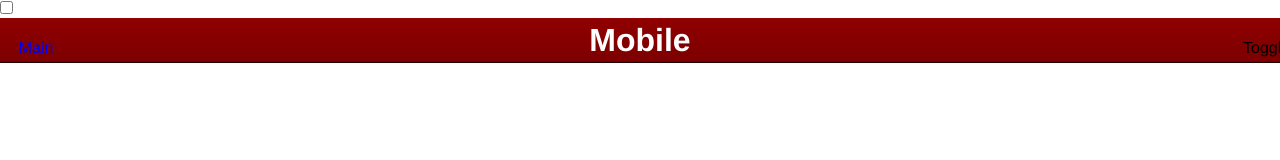
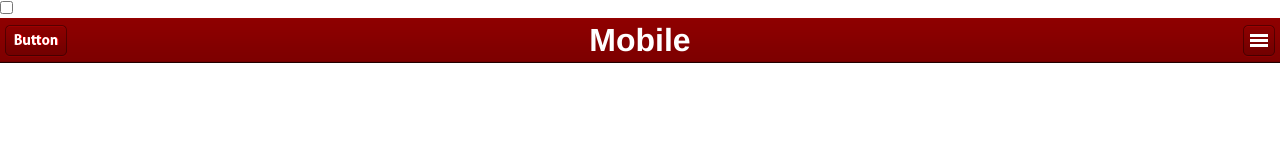
Before and after one commit to joong0818/TodayCommit, a plain HTML site: page index.html in a window 1280 px wide. Drawn offline with Linux system fonts and the light colour scheme.

Commit message:
Update index.html

```diff
--- a/index.html
+++ b/index.html
@@ -49,7 +49,17 @@
         </style>
         <!-- 스프라이트 이미지 -->
         <style>
+            #main_header > a.left {
+                background: url('sprites.png');
+                background-position: 0px 0px;
+                text-indent: -99999px;
+            }
 
+            #main_header > label.right {
+                background: url('sprites.png');
+                background-position: -62px 0px;
+                text-indent: -99999px;
+            }
         </style>
         <!-- 토글 목록 -->
         <style>
```
